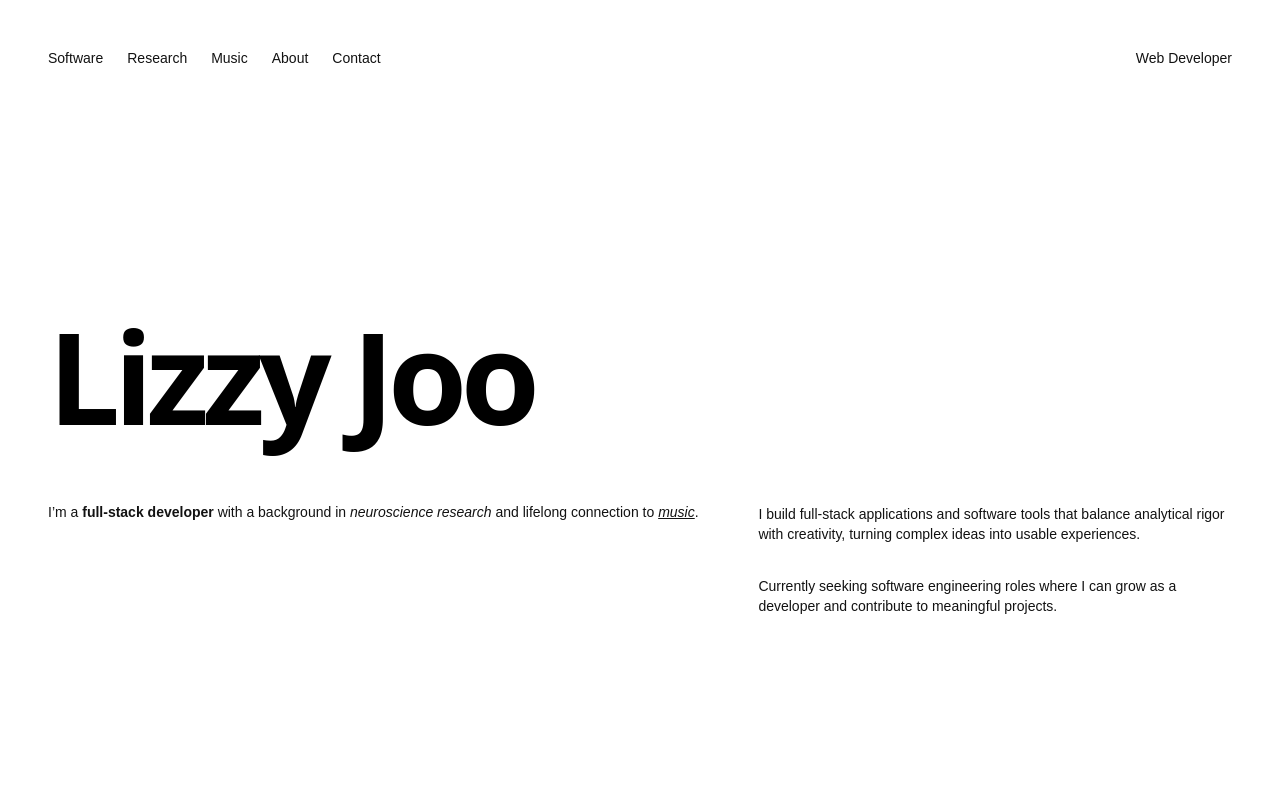
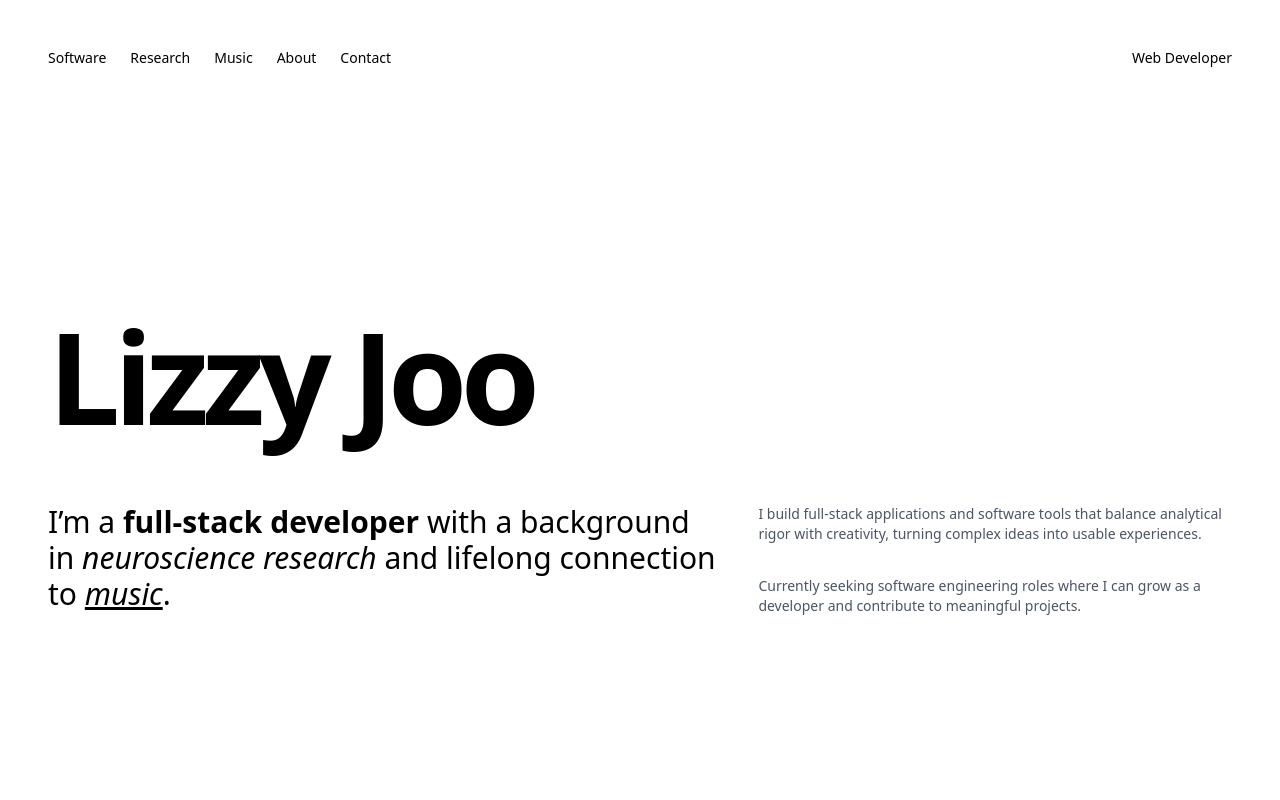
Before and after one commit to lizzyjoo/portfolio, a Next.js app: page / in a window 1280 px wide. Shown: the top 800 px of the page. Built offline with nearby package versions, Linux system fonts and the light colour scheme.

Commit message:
fix: about section-specific css

```diff
--- a/src/components/sections/about.css
+++ b/src/components/sections/about.css
@@ -39,9 +39,9 @@
   }
 }
 
-p,
-a,
-li {
+.about p,
+.about a,
+.about li {
   color: #121212;
   font-family: Satoshi-Variable, sans-serif;
   font-size: 14px;
```
